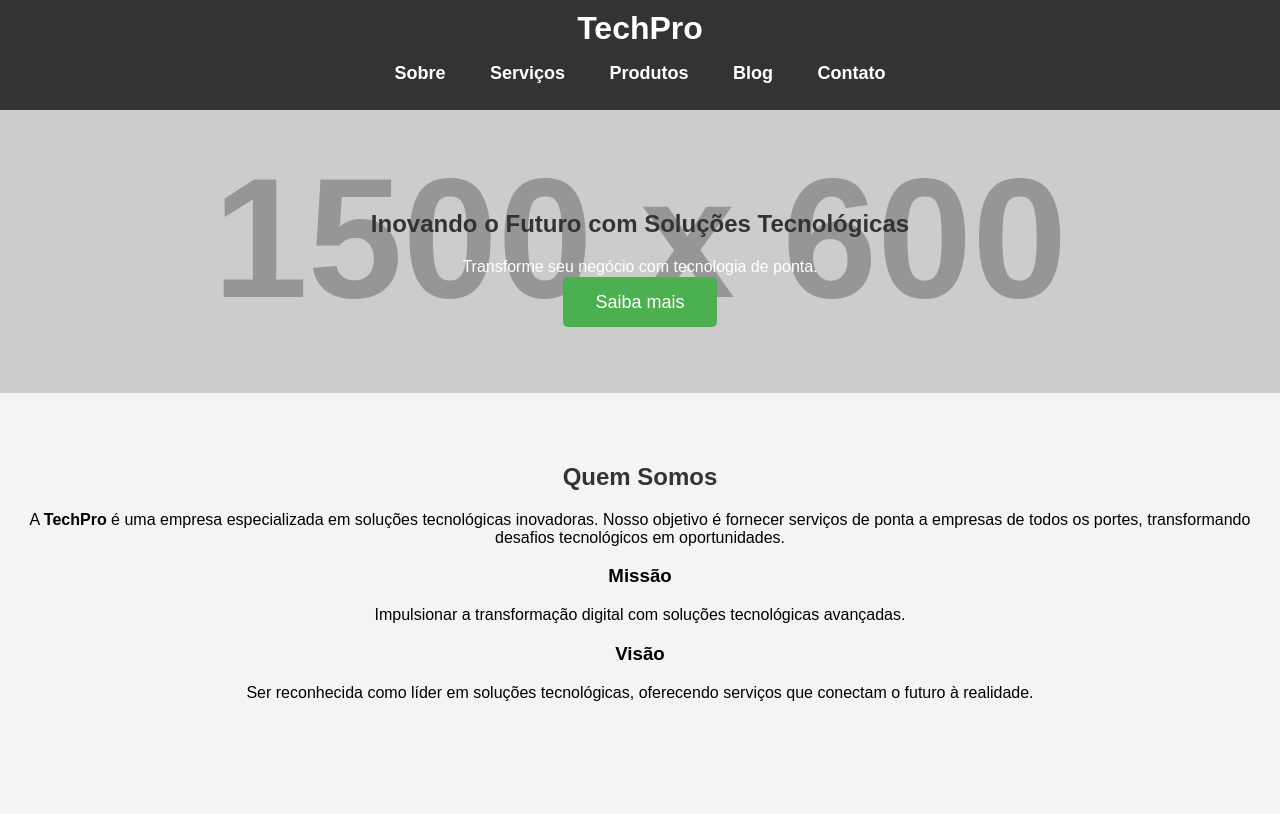
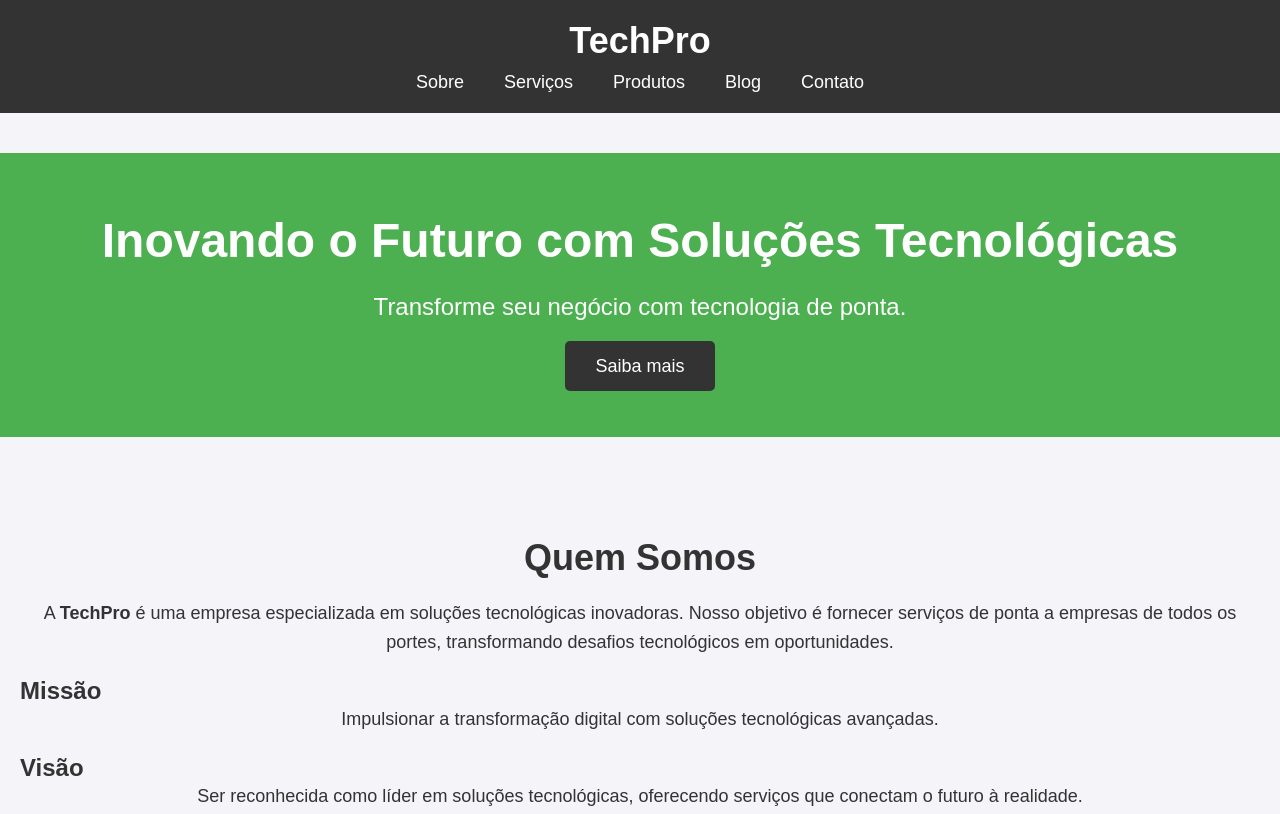
Before and after one commit to Biancaoliveira-94/meu-site-tecnologia, a plain HTML site: page index.html in a window 1280 px wide. Shown: the top 814 px of the page. Drawn offline with Linux system fonts and the light colour scheme; placeholder pictures from the web are drawn by us.

Commit message:
Add files via upload

```diff
--- a/styles.css
+++ b/styles.css
@@ -1,101 +1,173 @@
-body {
-    font-family: Arial, sans-serif;
+/* Resetando o estilo padrão do navegador */
+* {
     margin: 0;
     padding: 0;
-    background-color: #f4f4f4;
+    box-sizing: border-box;
 }
 
+/* Corpo da página */
+body {
+    font-family: 'Arial', sans-serif;
+    background-color: #f4f4f9;
+    color: #333;
+}
+
+/* Cabeçalho */
 header {
     background-color: #333;
     color: white;
-    padding: 10px 0;
+    padding: 20px 0;
     text-align: center;
 }
 
 header .logo h1 {
-    margin: 0;
+    font-size: 36px;
 }
 
 nav ul {
-    list-style: none;
-    padding: 0;
-    text-align: center;
+    list-style-type: none;
+    display: flex;
+    justify-content: center;
+    margin-top: 10px;
 }
 
 nav ul li {
-    display: inline;
     margin: 0 20px;
 }
 
 nav ul li a {
     color: white;
     text-decoration: none;
-    font-weight: bold;
+    font-size: 18px;
+    transition: color 0.3s ease;
 }
 
+nav ul li a:hover {
+    color: #4CAF50;
+}
+
+/* Banner */
 #banner {
-    background: url('https://via.placeholder.com/1500x600') no-repeat center center;
-    background-size: cover;
+    background: #4CAF50;
+    color: white;
     text-align: center;
-    padding: 80px 20px;
-    color: white;
+    padding: 60px 20px;
+}
+
+#banner h2 {
+    font-size: 48px;
+    margin-bottom: 20px;
+}
+
+#banner p {
+    font-size: 24px;
+    margin-bottom: 30px;
 }
 
 .cta-button {
-    background-color: #4CAF50;
+    background-color: #333;
     color: white;
-    padding: 15px 32px;
+    padding: 15px 30px;
     text-decoration: none;
     font-size: 18px;
     border-radius: 5px;
+    transition: background-color 0.3s ease;
 }
 
-#sobre, #servicos, #produtos, #blog, #contato {
-    padding: 50px 20px;
+.cta-button:hover {
+    background-color: #4CAF50;
+}
+
+/* Seções */
+section {
+    padding: 60px 20px;
+    margin: 40px 0;
+}
+
+h2 {
+    text-align: center;
+    font-size: 36px;
+    margin-bottom: 20px;
+}
+
+h3 {
+    font-size: 24px;
+    margin-top: 20px;
+}
+
+p {
+    font-size: 18px;
+    line-height: 1.6;
     text-align: center;
 }
 
-h2 {
-    color: #333;
-}
-
 ul {
-    list-style: none;
+    list-style-type: none;
     padding: 0;
+    text-align: center;
 }
 
 ul li {
-    margin: 15px 0;
     font-size: 18px;
+    margin: 10px 0;
 }
 
+/* Formulário de Contato */
 form {
-    max-width: 600px;
+    display: flex;
+    flex-direction: column;
+    align-items: center;
+    max-width: 500px;
     margin: 0 auto;
+    background-color: white;
+    padding: 20px;
+    border-radius: 8px;
+    box-shadow: 0 4px 10px rgba(0, 0, 0, 0.1);
 }
 
 form input, form textarea {
     width: 100%;
-    padding: 10px;
-    margin: 10px 0;
-    font-size: 16px;
+    padding: 12px;
+    margin-bottom: 20px;
+    border: 1px solid #ccc;
+    border-radius: 5px;
 }
 
-button {
-    padding: 10px 20px;
+form button {
     background-color: #4CAF50;
     color: white;
+    padding: 15px 30px;
     border: none;
+    border-radius: 5px;
     cursor: pointer;
+    font-size: 18px;
+    transition: background-color 0.3s ease;
 }
 
+form button:hover {
+    background-color: #333;
+}
+
+/* Rodapé */
 footer {
     background-color: #333;
     color: white;
     text-align: center;
     padding: 20px;
+    position: relative;
 }
 
 footer p {
-    margin: 5px 0;
+    font-size: 16px;
+    margin-bottom: 10px;
 }
+
+footer a {
+    color: #4CAF50;
+    text-decoration: none;
+    margin: 0 10px;
+}
+
+footer a:hover {
+    text-decoration: underline;
+}
```
